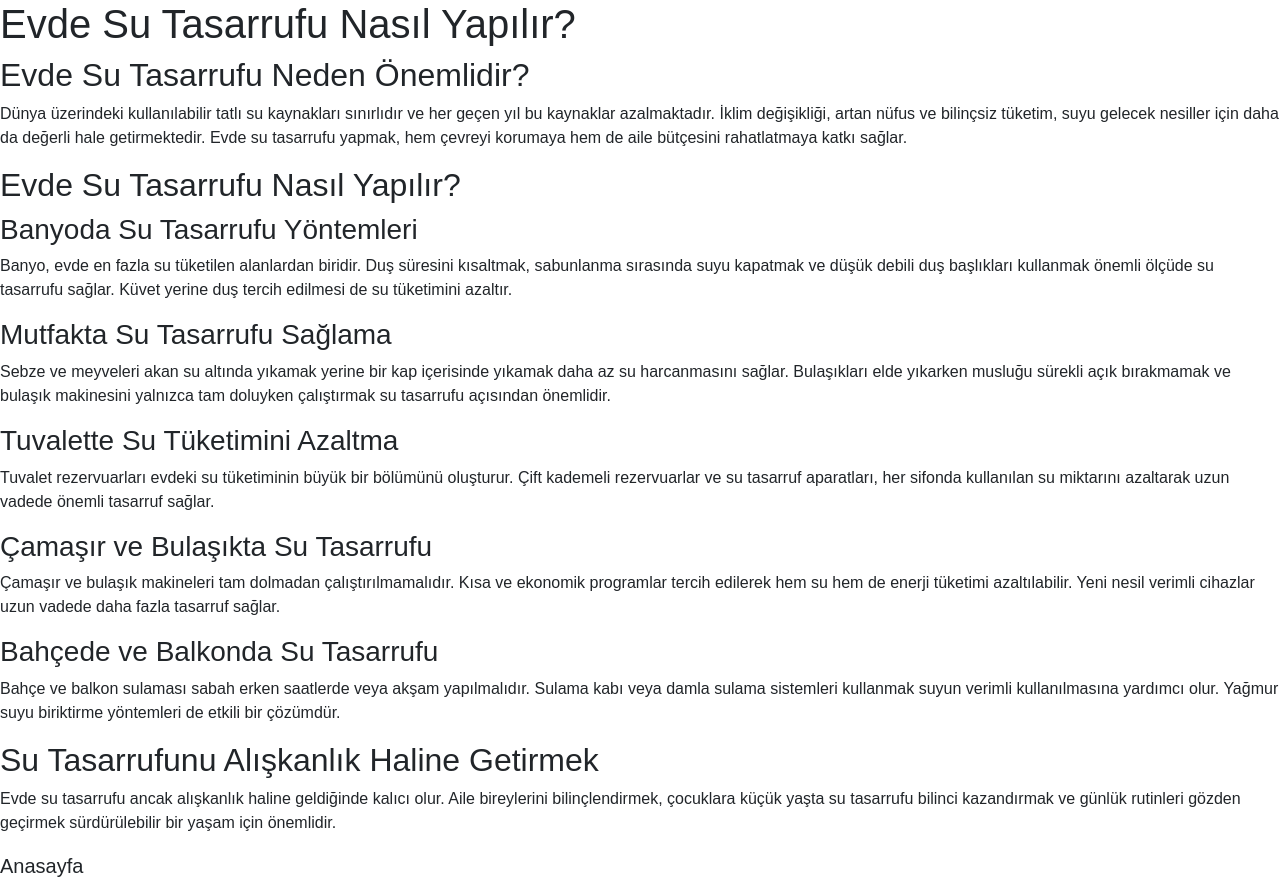
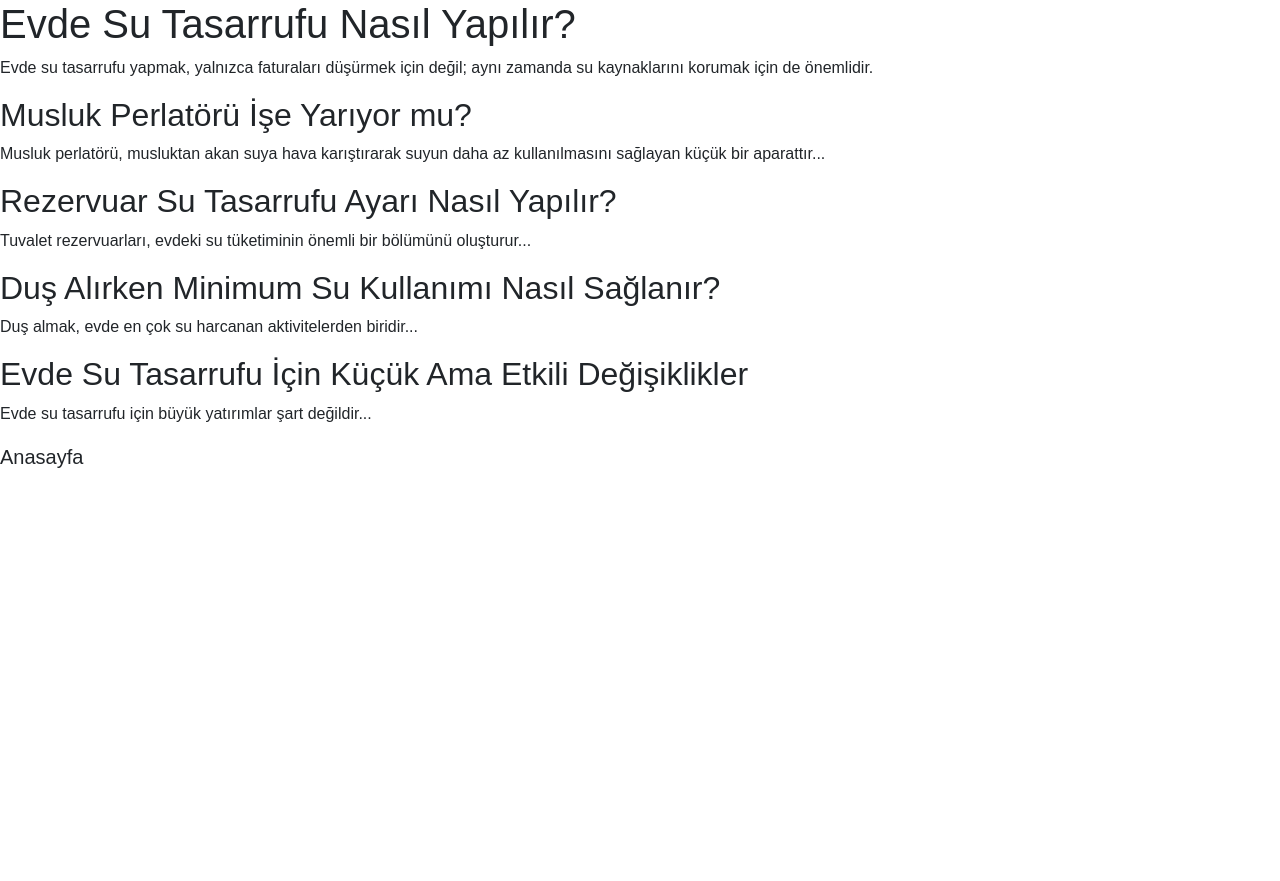
Before and after one commit to ahmdag2041-web/sutasarrufucom, a Flask app: page /evde-su-tasarrufu-nasil-yapilir in a window 1280 px wide. After the commit the page ends 468 px from the top, so only its background shows below. Run offline with Flask 3, Linux system fonts and the light colour scheme; some libraries are stand-ins or nearby versions.

Commit message:
Evde su tasarrufu sayfası içerik eklendi

```diff
--- a/app.py
+++ b/app.py
@@ -29,7 +29,6 @@ Allow: /
 Sitemap: https://sutasarrufrehberi.com/sitemap.xml
 """
     return Response(robots_txt, mimetype="text/plain")
-
 
 
 @app.route("/evde-su-tasarrufu-nasil-yapilir")
--- a/templates/evde-su-tasarrufu.html
+++ b/templates/evde-su-tasarrufu.html
@@ -1,109 +1,94 @@
 <!DOCTYPE html>
 <html lang="tr">
   <head>
-    <meta charset="UTF-8">
-    <meta name="viewport" content="width=device-width, initial-scale=1.0">
+    <meta charset="UTF-8" />
+    <meta name="viewport" content="width=device-width, initial-scale=1.0" />
     <title>Evde Su Tasarrufu Nasıl Yapılır? | Su Tasarrufu Rehberi</title>
 
-  <meta name="description" content="Evde su tasarrufu nasıl yapılır? Banyodan mutfağa, günlük hayatta su tüketimini azaltmanın en etkili ve pratik yollarını öğrenin.">
+    <meta
+      name="description"
+      content="Evde su tasarrufu nasıl yapılır? Banyodan mutfağa, günlük hayatta su tüketimini azaltmanın en etkili ve pratik yollarını öğrenin."
+    />
 
     <!-- ! Favicon -->
-    <link rel="icon" href="img/favicon.png" type="image/x-icon">
+    <link rel="icon" href="img/favicon.png" type="image/x-icon" />
 
     <!-- ! Fontawesome CSS CDN -->
-    <link rel="stylesheet" href="https://cdnjs.cloudflare.com/ajax/libs/font-awesome/7.0.1/css/all.min.css" integrity="sha512-2SwdPD6INVrV/lHTZbO2nodKhrnDdJK9/kg2XD1r9uGqPo1cUbujc+IYdlYdEErWNu69gVcYgdxlmVmzTWnetw==" crossorigin="anonymous" referrerpolicy="no-referrer" />
-
-
+    <link
+      rel="stylesheet"
+      href="https://cdnjs.cloudflare.com/ajax/libs/font-awesome/7.0.1/css/all.min.css"
+      integrity="sha512-2SwdPD6INVrV/lHTZbO2nodKhrnDdJK9/kg2XD1r9uGqPo1cUbujc+IYdlYdEErWNu69gVcYgdxlmVmzTWnetw=="
+      crossorigin="anonymous"
+      referrerpolicy="no-referrer"
+    />
 
     <!-- ! Bootstrap Icons -->
-    <link rel="stylesheet" href="https://cdn.jsdelivr.net/npm/bootstrap-icons@1.13.1/font/bootstrap-icons.min.css">
+    <link
+      rel="stylesheet"
+      href="https://cdn.jsdelivr.net/npm/bootstrap-icons@1.13.1/font/bootstrap-icons.min.css"
+    />
 
     <!-- ! Bootstrap CSS CDN -->
-    <link href="https://cdn.jsdelivr.net/npm/bootstrap@5.3.8/dist/css/bootstrap.min.css" rel="stylesheet" integrity="sha384-sRIl4kxILFvY47J16cr9ZwB07vP4J8+LH7qKQnuqkuIAvNWLzeN8tE5YBujZqJLB" crossorigin="anonymous">
-
+    <link
+      href="https://cdn.jsdelivr.net/npm/bootstrap@5.3.8/dist/css/bootstrap.min.css"
+      rel="stylesheet"
+      integrity="sha384-sRIl4kxILFvY47J16cr9ZwB07vP4J8+LH7qKQnuqkuIAvNWLzeN8tE5YBujZqJLB"
+      crossorigin="anonymous"
+    />
 
     <!-- ! External CSS -->
 
-    <link rel="stylesheet" href="static/css/style.css">
+    <link rel="stylesheet" href="static/css/style.css" />
 
     <!--
     <link rel="stylesheet" href="{{ url_for('static', filename='css/style.css') }}"> -->
-
   </head>
 
   <!-- Google tag (gtag.js) -->
-<script async src="https://www.googletagmanager.com/gtag/js?id=G-H1T1KNFZSS"></script>
+  <script
+    async
+    src="https://www.googletagmanager.com/gtag/js?id=G-H1T1KNFZSS"
+  ></script>
   <script>
     window.dataLayer = window.dataLayer || [];
-  function gtag(){dataLayer.push(arguments);}
-  gtag('js', new Date());
+    function gtag() {
+      dataLayer.push(arguments);
+    }
+    gtag("js", new Date());
 
-  gtag('config', 'G-H1T1KNFZSS');
+    gtag("config", "G-H1T1KNFZSS");
   </script>
 
   <body>
-
+    <main>
       <h1>Evde Su Tasarrufu Nasıl Yapılır?</h1>
-
-<h2>Evde Su Tasarrufu Neden Önemlidir?</h2>
       <p>
-Dünya üzerindeki kullanılabilir tatlı su kaynakları sınırlıdır ve her geçen yıl bu
-kaynaklar azalmaktadır. İklim değişikliği, artan nüfus ve bilinçsiz tüketim, suyu
-gelecek nesiller için daha da değerli hale getirmektedir. Evde su tasarrufu yapmak,
-hem çevreyi korumaya hem de aile bütçesini rahatlatmaya katkı sağlar.
+        Evde su tasarrufu yapmak, yalnızca faturaları düşürmek için değil; aynı
+        zamanda su kaynaklarını korumak için de önemlidir.
       </p>
-
-<h2>Evde Su Tasarrufu Nasıl Yapılır?</h2>
-
-<h3>Banyoda Su Tasarrufu Yöntemleri</h3>
+      <h2>Musluk Perlatörü İşe Yarıyor mu?</h2>
       <p>
-Banyo, evde en fazla su tüketilen alanlardan biridir. Duş süresini kısaltmak, sabunlanma
-sırasında suyu kapatmak ve düşük debili duş başlıkları kullanmak önemli ölçüde su
-tasarrufu sağlar. Küvet yerine duş tercih edilmesi de su tüketimini azaltır.
+        Musluk perlatörü, musluktan akan suya hava karıştırarak suyun daha az
+        kullanılmasını sağlayan küçük bir aparattır...
       </p>
-
-<h3>Mutfakta Su Tasarrufu Sağlama</h3>
+      <h2>Rezervuar Su Tasarrufu Ayarı Nasıl Yapılır?</h2>
       <p>
-Sebze ve meyveleri akan su altında yıkamak yerine bir kap içerisinde yıkamak daha az
-su harcanmasını sağlar. Bulaşıkları elde yıkarken musluğu sürekli açık bırakmamak ve
-bulaşık makinesini yalnızca tam doluyken çalıştırmak su tasarrufu açısından önemlidir.
+        Tuvalet rezervuarları, evdeki su tüketiminin önemli bir bölümünü
+        oluşturur...
       </p>
-
-<h3>Tuvalette Su Tüketimini Azaltma</h3>
-<p>
-Tuvalet rezervuarları evdeki su tüketiminin büyük bir bölümünü oluşturur. Çift kademeli
-rezervuarlar ve su tasarruf aparatları, her sifonda kullanılan su miktarını azaltarak
-uzun vadede önemli tasarruf sağlar.
-</p>
-
-<h3>Çamaşır ve Bulaşıkta Su Tasarrufu</h3>
-<p>
-Çamaşır ve bulaşık makineleri tam dolmadan çalıştırılmamalıdır. Kısa ve ekonomik
-programlar tercih edilerek hem su hem de enerji tüketimi azaltılabilir. Yeni nesil
-verimli cihazlar uzun vadede daha fazla tasarruf sağlar.
-</p>
-
-<h3>Bahçede ve Balkonda Su Tasarrufu</h3>
-<p>
-Bahçe ve balkon sulaması sabah erken saatlerde veya akşam yapılmalıdır. Sulama kabı
-veya damla sulama sistemleri kullanmak suyun verimli kullanılmasına yardımcı olur.
-Yağmur suyu biriktirme yöntemleri de etkili bir çözümdür.
-</p>
-
-<h2>Su Tasarrufunu Alışkanlık Haline Getirmek</h2>
-<p>
-Evde su tasarrufu ancak alışkanlık haline geldiğinde kalıcı olur. Aile bireylerini
-bilinçlendirmek, çocuklara küçük yaşta su tasarrufu bilinci kazandırmak ve günlük
-rutinleri gözden geçirmek sürdürülebilir bir yaşam için önemlidir.
-</p>
-
-
-
+      <h2>Duş Alırken Minimum Su Kullanımı Nasıl Sağlanır?</h2>
+      <p>Duş almak, evde en çok su harcanan aktivitelerden biridir...</p>
+      <h2>Evde Su Tasarrufu İçin Küçük Ama Etkili Değişiklikler</h2>
+      <p>Evde su tasarrufu için büyük yatırımlar şart değildir...</p>
+      <p>    <a
+      class="nav-link font-weight-bold fs-5"
+      href="{{ url_for('index') }}"
+      title="Anasayfa"
+      >Anasayfa</a
+    ></p>
+    </main>
 
     <!-- ansayfalinki -->
-<a class="nav-link font-weight-bold fs-5" href="{{ url_for('index') }}" title="Anasayfa">Anasayfa</a>
-
-
 
   </body>
 </html>
```
Lines whose indentation alone changed are shown as unchanged.
